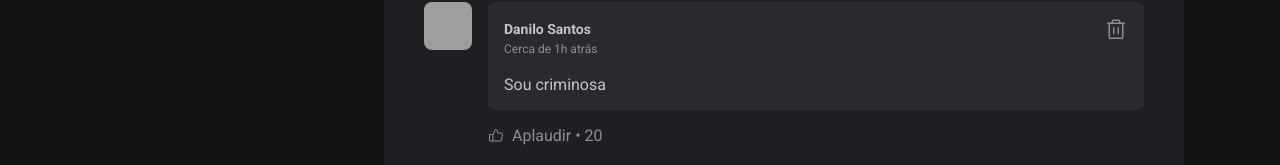
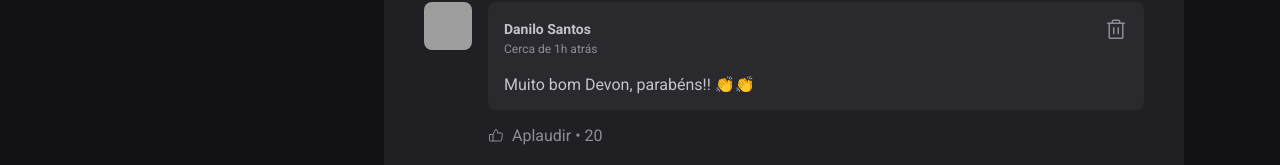
Before and after one commit to Olinadss/01-fundamentos-reactjs, a React (Vite) app: page / in a window 1280 px wide. Shown: the part 625-790 px from the top of the page. Built offline with nearby package versions, Linux system fonts and the light colour scheme; grey boxes are pictures that could not be loaded.

Commit message:
Finaliza montagem da pagina

```diff
--- a/src/components/Comment.jsx
+++ b/src/components/Comment.jsx
@@ -20,7 +20,7 @@ export function Comment() {
             </button>
           </header>
 
-          <p>Sou criminosa</p>
+          <p>Muito bom Devon, parabéns!! 👏👏</p>
       </div>
 
       <footer>
```
